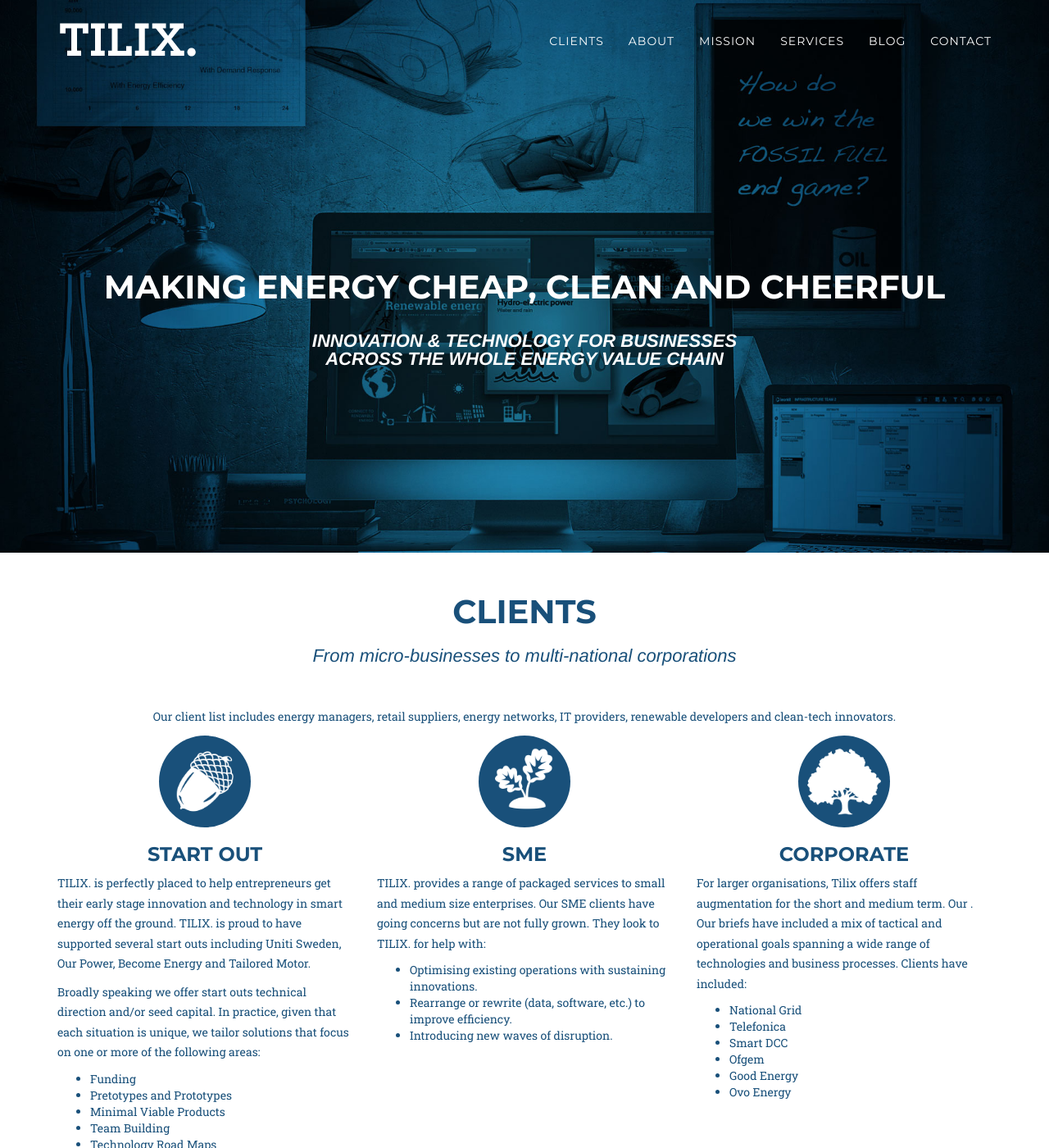
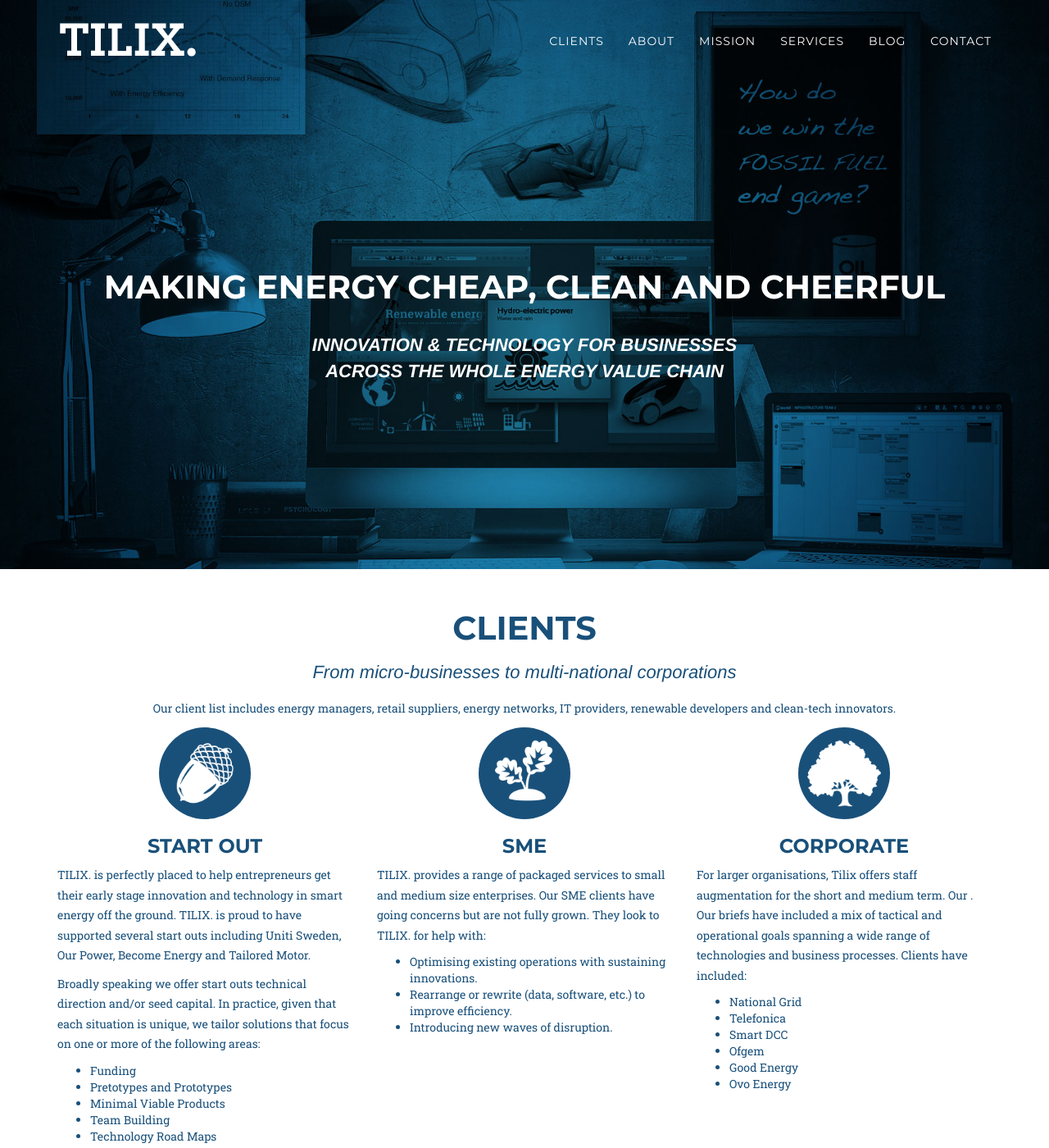
Before and after one commit to milomedia/tilix, a Jekyll site: the page built from index.html, in a window 1280 px wide and 1400 px high. Shown: the whole window at 82% size. Built offline with Jekyll 4.4.1, drawn with Linux system fonts in a browser that asks for light colours; nearby versions of some CDN libraries; some web fonts are replaced.

Commit message:
Update tilix.css

```diff
--- a/css/tilix.css
+++ b/css/tilix.css
@@ -13,7 +13,13 @@
 	font-size:14px;
 	line-height:1.75
 }
-p.large{
+
+p.intro {
+ max-width: 800px;
+ font-size: 20px;
+}
+
+p.large {
 	font-size:16px
 }
 a,a:hover,a:focus,a:active,a.active{
@@ -257,7 +263,7 @@
 	font-family:"Droid Serif","Helvetica Neue",Helvetica,Arial,sans-serif;
 	font-style:italic;
 	font-size:22px;
-	line-height:22px;
+	line-height:32px;
 	margin-bottom:25px
 }
 header .intro-text h1 {
@@ -301,7 +307,7 @@
 	text-transform:none;
 	font-style:italic;
 	font-weight:400;
-	margin-bottom:50px
+	margin-bottom: 20px
 }
 @media (min-width:768px){
 	section {
```
